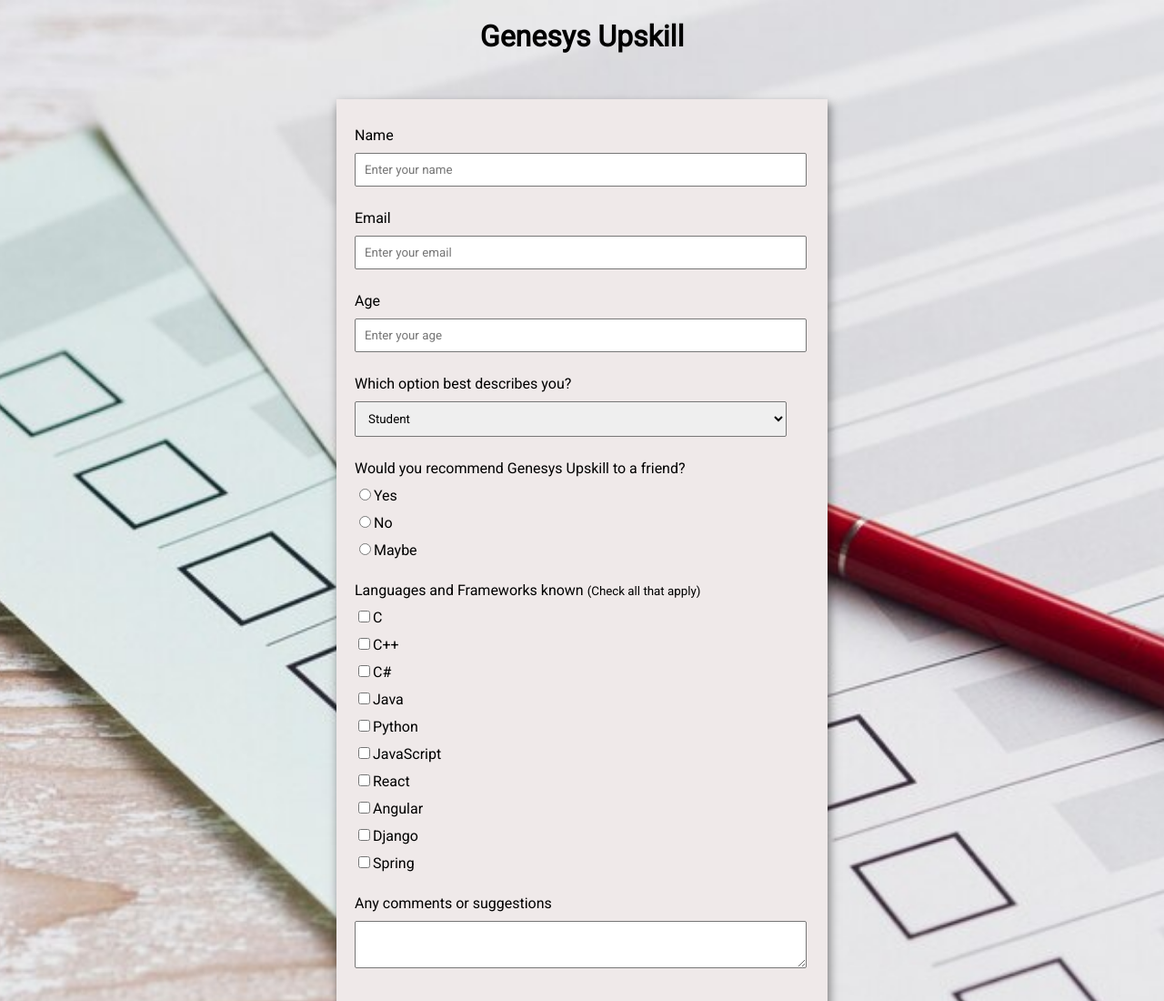
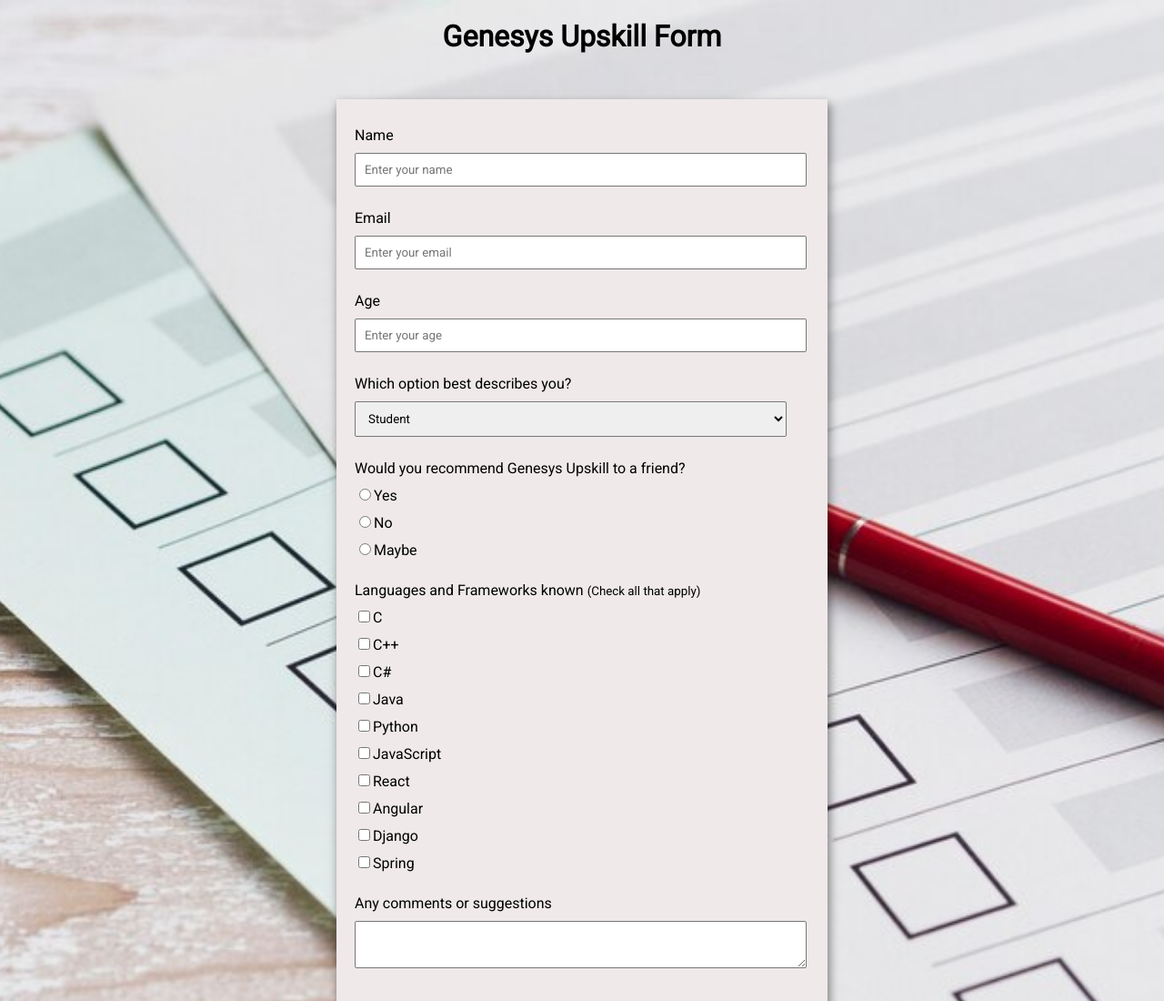
Before and after one commit to Nancyeneh/First-task-2, a plain HTML site: page WEEK3 TASK/index.html in a window 1280 px wide. Shown: the top 1100 px of the page at 91% size. Drawn offline with Linux system fonts and the light colour scheme.

Commit message:
Second commit

```diff
--- a/WEEK3 TASK/index.html
+++ b/WEEK3 TASK/index.html
@@ -7,7 +7,7 @@
     <link rel="stylesheet" href="style.css"
 
 <body>
-    <h1>Genesys Upskill</h1>
+    <h1>Genesys Upskill Form</h1>
 
     <!-- Create Form -->
     <form id="form">
```
